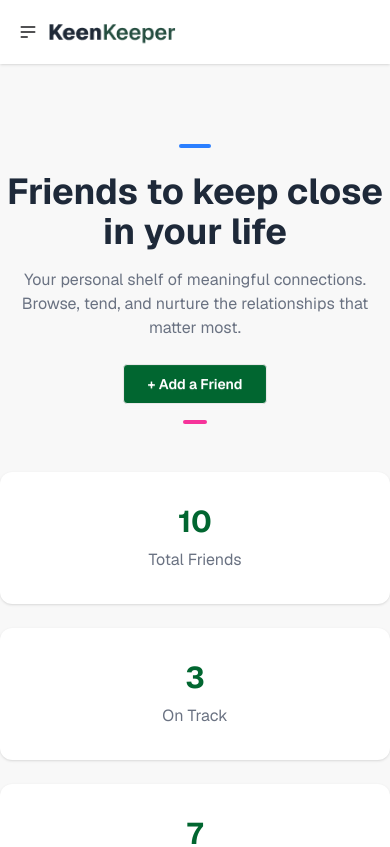
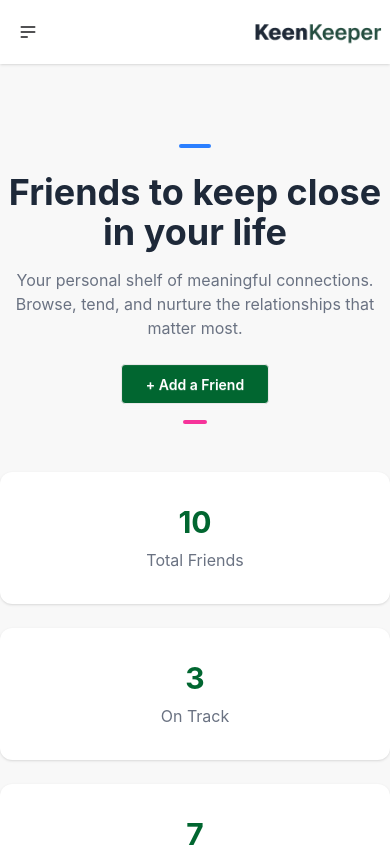
Before and after one commit to parvezmahmudlalin/keen-keeper, a React (Vite) app: page / in a window 390 px wide. Shown: the top 847 px of the page. Built offline with nearby package versions, Linux system fonts and the light colour scheme.

Commit message:
fix responsive and review all components

```diff
--- a/index.html
+++ b/index.html
@@ -1,20 +1,10 @@
 <!doctype html>
-<html lang="en">
+<html lang="en" data-theme="light">
   <head>
     <meta charset="UTF-8" />
     <link rel="icon" type="image/svg+xml" href="/favicon.svg" />
     <meta name="viewport" content="width=device-width, initial-scale=1.0" />
     <title>keen-keeper</title>
-    <link rel="preconnect" href="https://fonts.googleapis.com">
-<link rel="preconnect" href="https://fonts.gstatic.com" crossorigin>
-<link href="https://fonts.googleapis.com/css2?family=Geist:wght@100..900&display=swap" rel="stylesheet">
-
-<style>
-  body{
-    font-family: "Geist", sans-serif;
-  }
-</style>
-
   </head>
   <body>
     <div id="root"></div>
--- a/src/components/shared/Navbar.jsx
+++ b/src/components/shared/Navbar.jsx
@@ -14,7 +14,7 @@
 
 <div className="navbar bg-base-100 shadow-sm">
       <div className="container mx-auto flex justify-between">
-        <div className="navbar-start  ">
+        <div className="navbar-start w-full md:w-auto flex justify-between items-center">
           <div className="dropdown md:hidden">
             <div tabIndex={0} role="button" className="btn btn-ghost btn-circle">
               <svg
--- a/src/page/Home.jsx
+++ b/src/page/Home.jsx
@@ -2,7 +2,7 @@
 import Friends from "./Friends";
 import Summary from "./Summary";
 
-const fetchFriends = fetch('/public/friends.json').then(res => res.json())
+const fetchFriends = fetch('/friends.json').then(res => res.json())
 const Home = () => {
 
 
```
